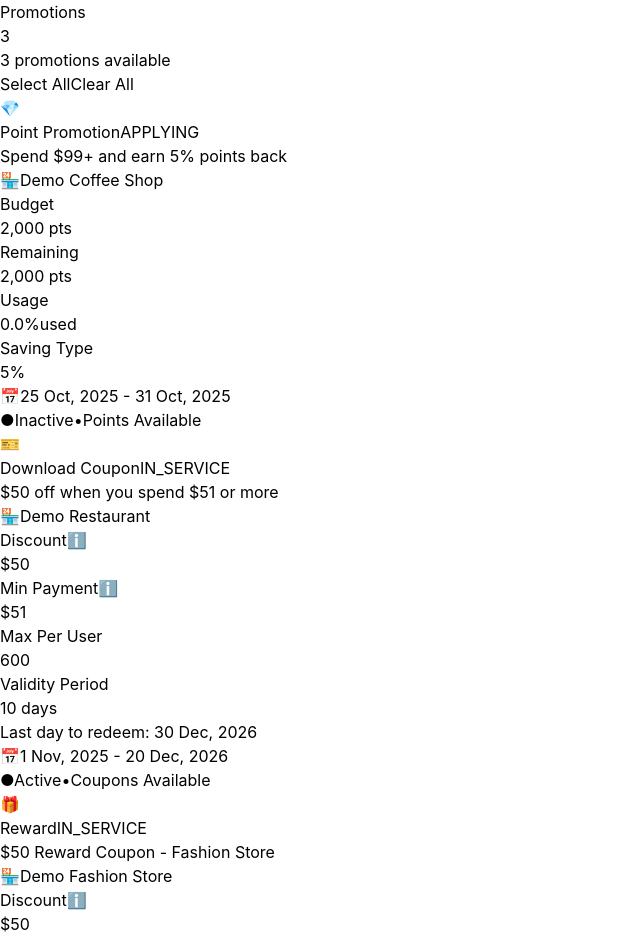
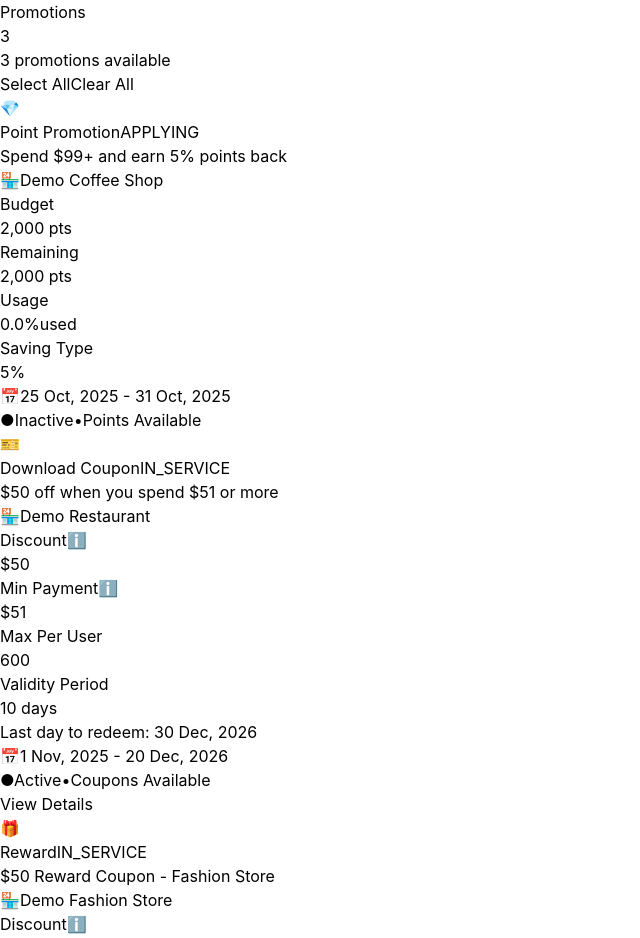
Before and after one commit to papercoding22/ddd-task-app, a React (Vite) app: page / in a window 1280 px wide. Shown: the top 938 px of the page, without its empty margins (0-640 px from the left). Built offline with nearby package versions, Linux system fonts and the light colour scheme.

Commit message:
feat: Add ViewDetailsButton to DownloadableCouponCard for navigation to coupon details

```diff
--- a/src/marketing-platform/presentation/components/DownloadableCouponCard.tsx
+++ b/src/marketing-platform/presentation/components/DownloadableCouponCard.tsx
@@ -9,6 +9,7 @@ import {
   StatItem,
   DateRange,
   StatusIndicators,
+  ViewDetailsButton,
   type PromotionTypeInfo,
 } from "./";
 
@@ -89,6 +90,15 @@ export const DownloadableCouponCard: React.FC<DownloadableCouponCardProps> = ({
             : "Sold Out",
         }}
       />
+
+      <ViewDetailsButton
+        variant="blue"
+        onClick={(e) => {
+          e.stopPropagation();
+          // TODO: Navigate to detail page
+          console.log("Navigate to downloadable coupon details:", application.getApplySeq());
+        }}
+      />
     </PromotionCardWrapper>
   );
 };
```
